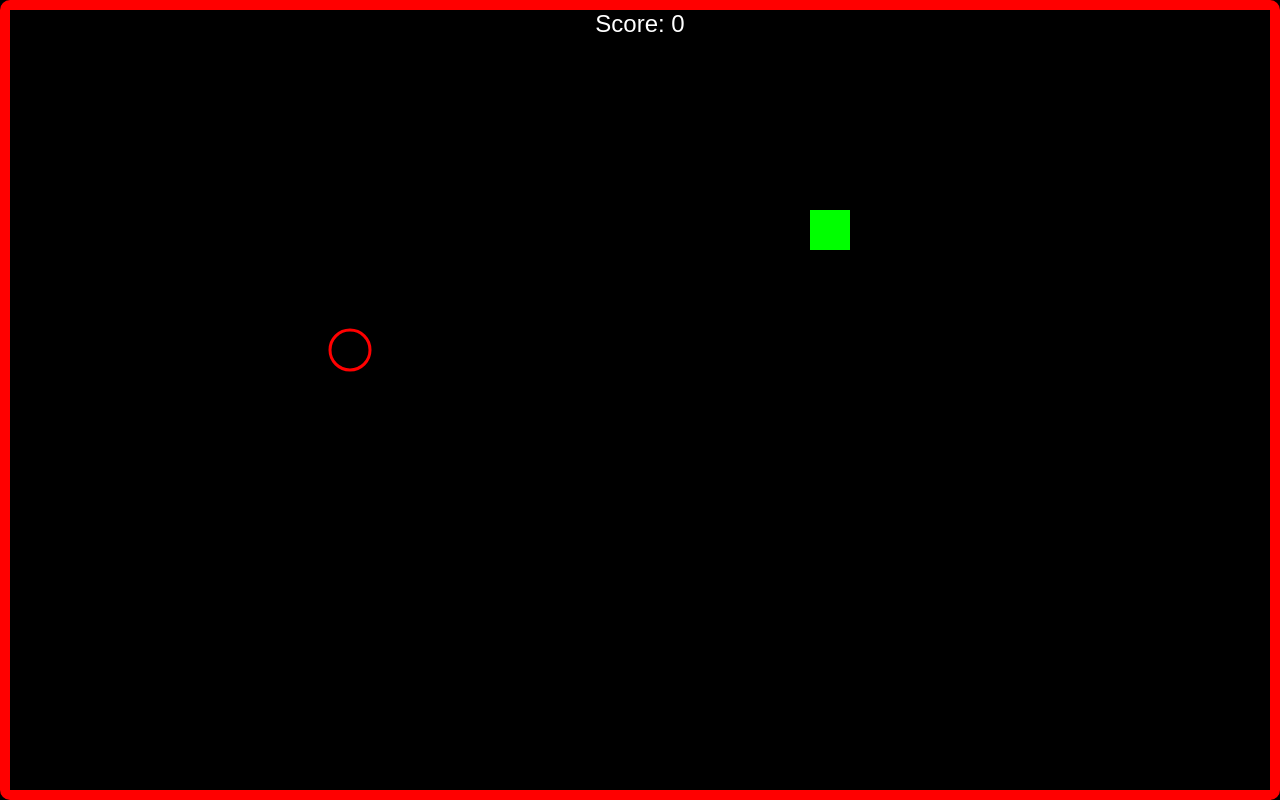
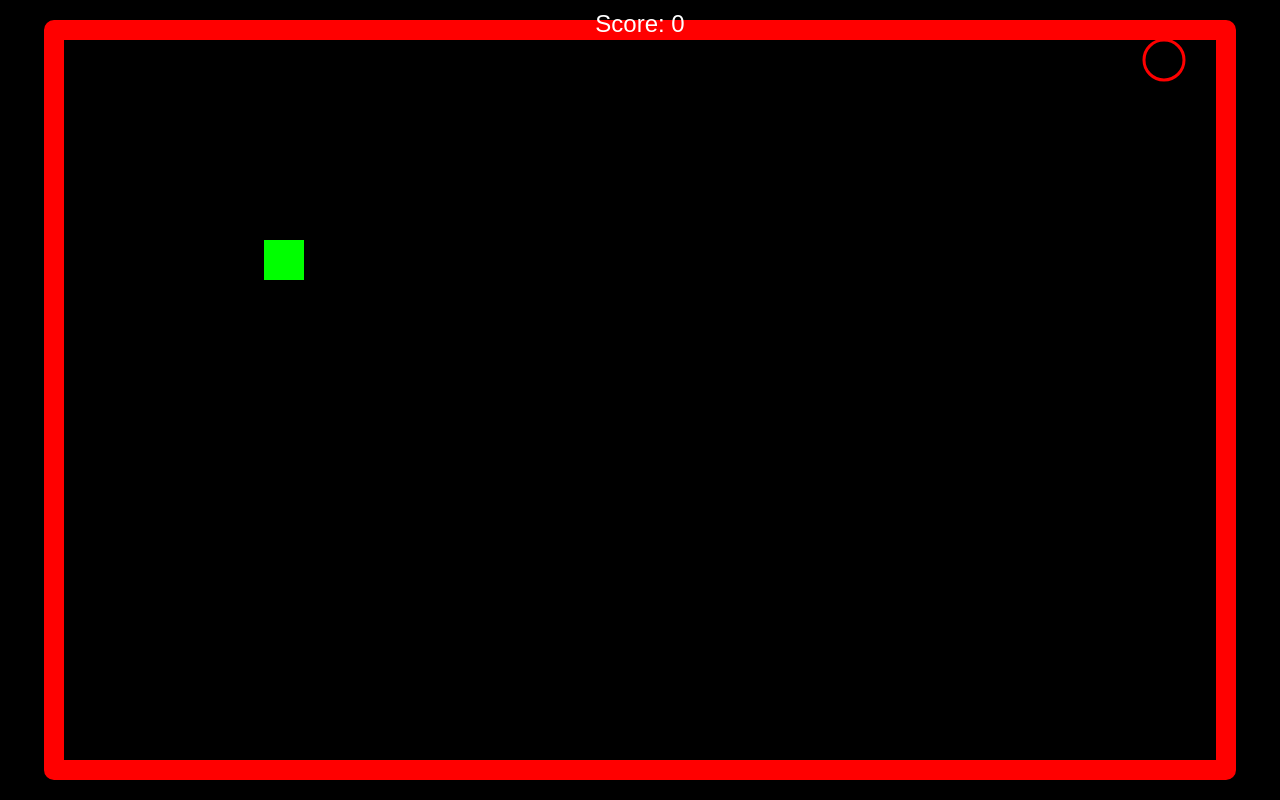
Before and after one commit to Jimbee4fam/The-Circle-Snake, a plain HTML site: page index.html in a window 1280 px wide. Drawn offline with Linux system fonts and the light colour scheme.

Commit message:
Update index.html

```diff
--- a/index.html
+++ b/index.html
@@ -12,7 +12,7 @@
             align-items: center;
             height: 100vh;
             overflow: hidden;
-            background-color: black; /* Set the overall background color to black */
+            background-color: black; /* Overall background color */
             font-family: Arial, sans-serif;
         }
         #scoreboard {
@@ -24,9 +24,9 @@
             color: white;
         }
         canvas {
-            border: 10px solid red; /* Thick red border */
+            border: 20px solid red; /* Larger red border */
             border-radius: 10px;
-            background-color: black; /* Set the canvas background color to black */
+            background-color: black; /* Canvas background color */
         }
     </style>
 </head>
@@ -37,17 +37,17 @@
         const canvas = document.getElementById("gameCanvas");
         const ctx = canvas.getContext("2d");
 
-        // Set canvas to full screen
+        // Set canvas to slightly smaller size
         function resizeCanvas() {
-            canvas.width = window.innerWidth - 20;
-            canvas.height = window.innerHeight - 20;
+            canvas.width = window.innerWidth * 0.9; // Slightly smaller than full width
+            canvas.height = window.innerHeight * 0.9; // Slightly smaller than full height
         }
         resizeCanvas();
         window.addEventListener("resize", resizeCanvas);
 
         // Game settings
-        const gridSize = 40; // Twice the original size for larger snake and fruit
-        let snake = [{ x: gridSize * 5, y: gridSize * 5 }]; // Initial snake position (one segment)
+        const gridSize = 40; // Larger size for snake and fruit
+        let snake = [{ x: gridSize * 5, y: gridSize * 5 }]; // Initial snake position
         let direction = { x: 1, y: 0 }; // Initial direction (moving right)
         let fruit = { x: gridSize * 8, y: gridSize * 8 }; // Initial fruit position
         let score = 0;
@@ -173,8 +173,8 @@
             touchStartY = touch.clientY;
         });
 
-        // Game loop (set interval to slow down the snake even more)
-        setInterval(update, 300); // Further slow down the snake by increasing the interval to 300ms
+        // Game loop (interval at 200ms for moderate speed)
+        setInterval(update, 200);
 
     </script>
 </body>
```
